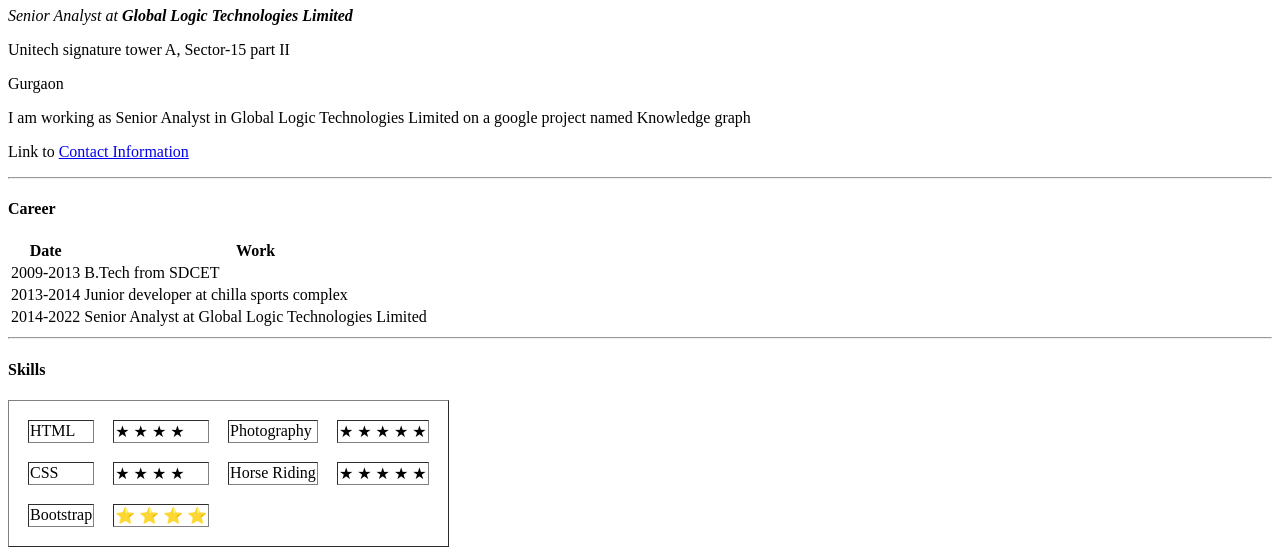
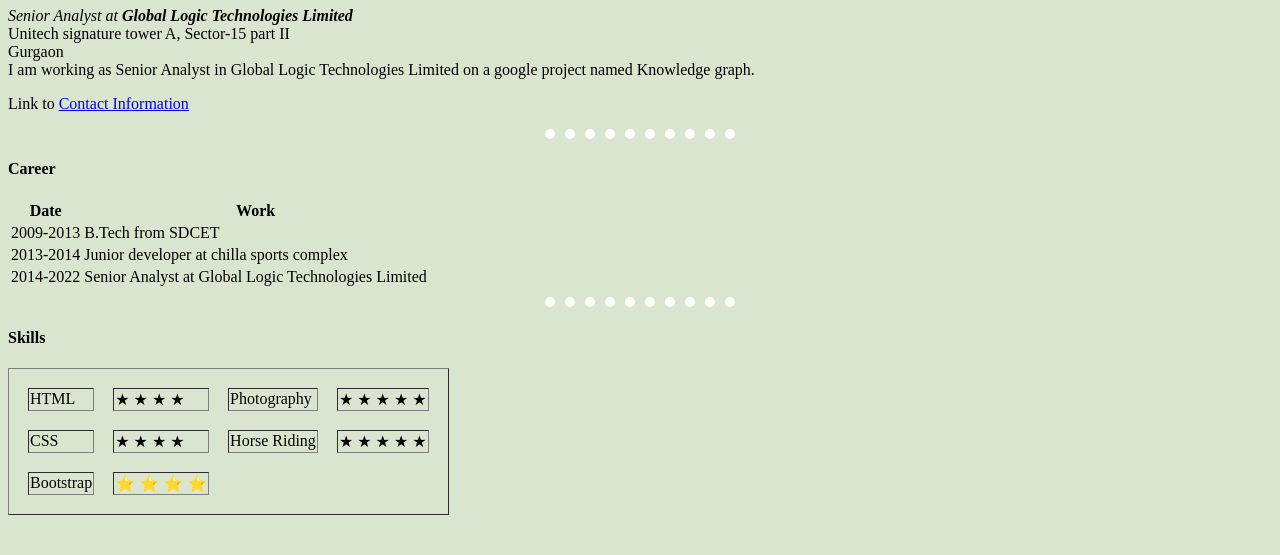
Before and after one commit to satenderverma363/CV, a plain HTML site: page index.html in a window 1280 px wide. Shown: the part 285-840 px from the top of the page. After the commit the page ends 808 px from the top, so only its background shows below. Drawn offline with Linux system fonts and the light colour scheme.

Commit message:
CSS added.

```diff
--- a/index.html
+++ b/index.html
@@ -5,16 +5,28 @@
     <meta http-equiv="X-UA-Compatible" content="IE=edge">
     <meta name="viewport" content="width=device-width, initial-scale=1.0">
     <title>Satender Verma Personal Website</title>
+    <style>
+        body{
+            background-color: #DAE5D0;
+        }
+        hr{
+            border-style: dotted none none;
+            color: white;
+            border-width: 10px;
+            width: 15%;
+        }
+    </style>
 </head>
 <body>
     <img src="satender.jpg" height="200" width="200" alt="">
     <h1>Satender Verma</h1>
-    <p> <em> Senior Analyst at <strong>Global Logic Technologies Limited</strong></em></p>
-    <p>Unitech signature tower A, Sector-15 part II</p>
-    <p>Gurgaon</p>
-    <p>I am working as Senior Analyst in Global Logic Technologies Limited on a google project named Knowledge
-        graph
+    <p> <em> Senior Analyst at <strong>Global Logic Technologies Limited</strong></em> <br>
+        Unitech signature tower A, Sector-15 part II <br>
+        Gurgaon <br>
+        I am working as Senior Analyst in Global Logic Technologies Limited on a google project named Knowledge
+        graph. <br>
     </p>
+
     <p>Link to <a href="contact.html">Contact Information</a></p>
     <hr>
     <h4>Career</h4>
```
